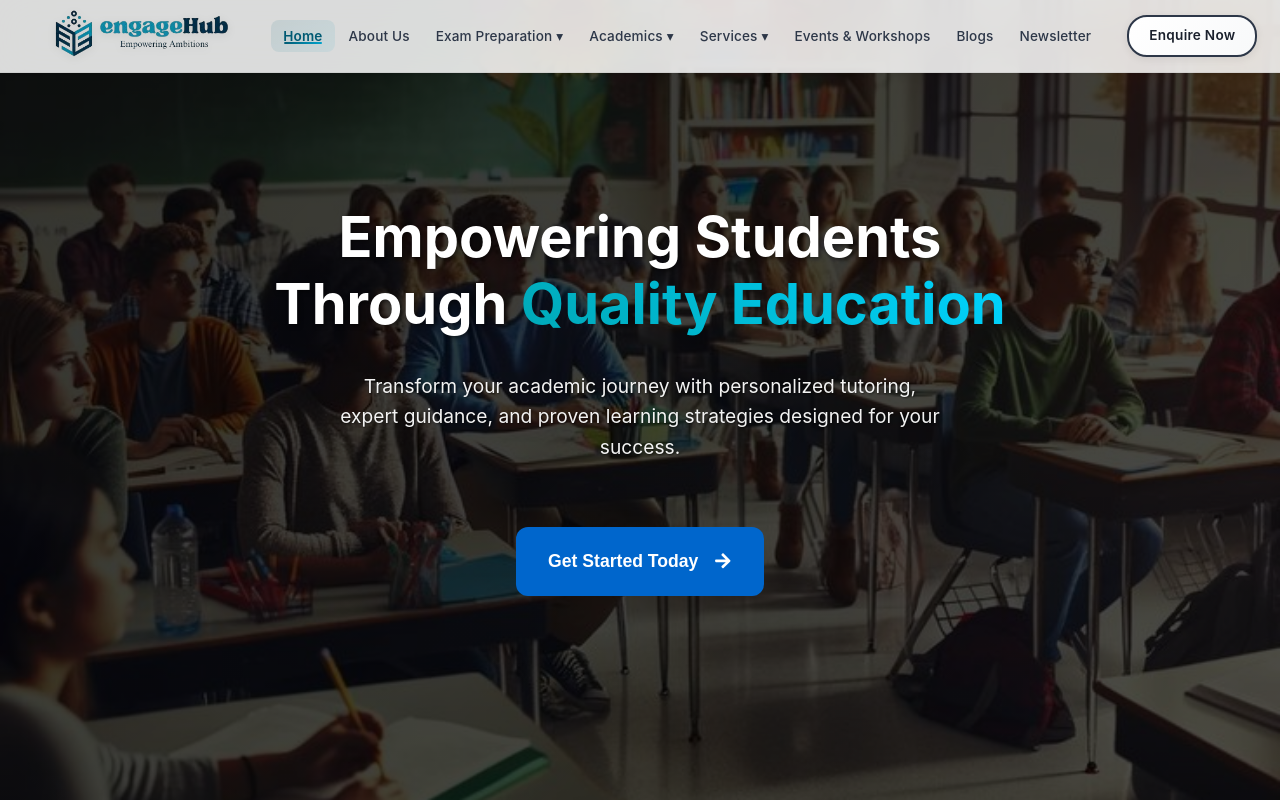
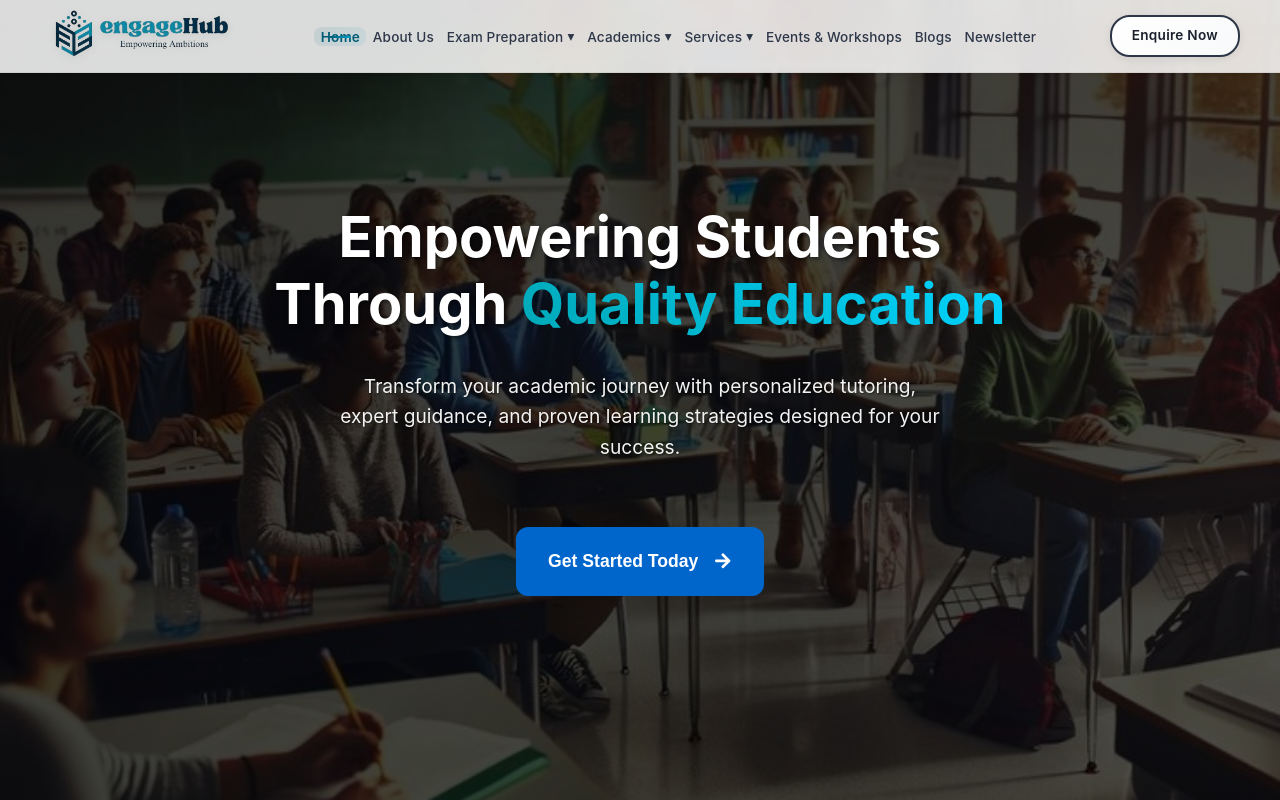
Before and after one commit to ankushjha18/EngageHub, a React (Create React App) app: page / in a window 1280 px wide. Shown: the top 800 px of the page. Built offline with nearby package versions, Linux system fonts and the light colour scheme.

Commit message:
Update Header.css

```diff
--- a/src/components/Header.css
+++ b/src/components/Header.css
@@ -84,7 +84,7 @@
 /* Centered navigation with premium styling */
 .nav-desktop {
   display: flex;
-  gap: 0.125rem;
+  gap: 0rem;
   align-items: center;
   justify-content: center;
   flex: 1;
@@ -98,7 +98,7 @@
   text-decoration: none;
   color: #2d3748;
   font-weight: 500;
-  padding: 0.5rem 0.75rem;
+  padding: 0.1rem 0.4rem;
   border-radius: 8px;
   transition: all 0.25s cubic-bezier(0.4, 0, 0.2, 1);
   position: relative;
@@ -123,7 +123,7 @@
 }
 
 .nav-desktop a:hover::before {
-  width: 60%;
+  width: 40%;
 }
 
 .nav-desktop a:hover {
@@ -192,7 +192,7 @@
 }
 
 .nav-desktop a.active::before {
-  width: 60%;
+  width: 40%;
 }
 
 /* Premium "Enquire Now" button */
@@ -202,7 +202,7 @@
   border: 2px solid #2d3748;
   margin-left: 0;
   font-weight: 600;
-  padding: 0.5rem 1.25rem;
+  padding: 0.2rem 0.4rem;
   border-radius: 20px;
   box-shadow: 0 2px 8px rgba(0, 0, 0, 0.08);
   position: relative;
```
